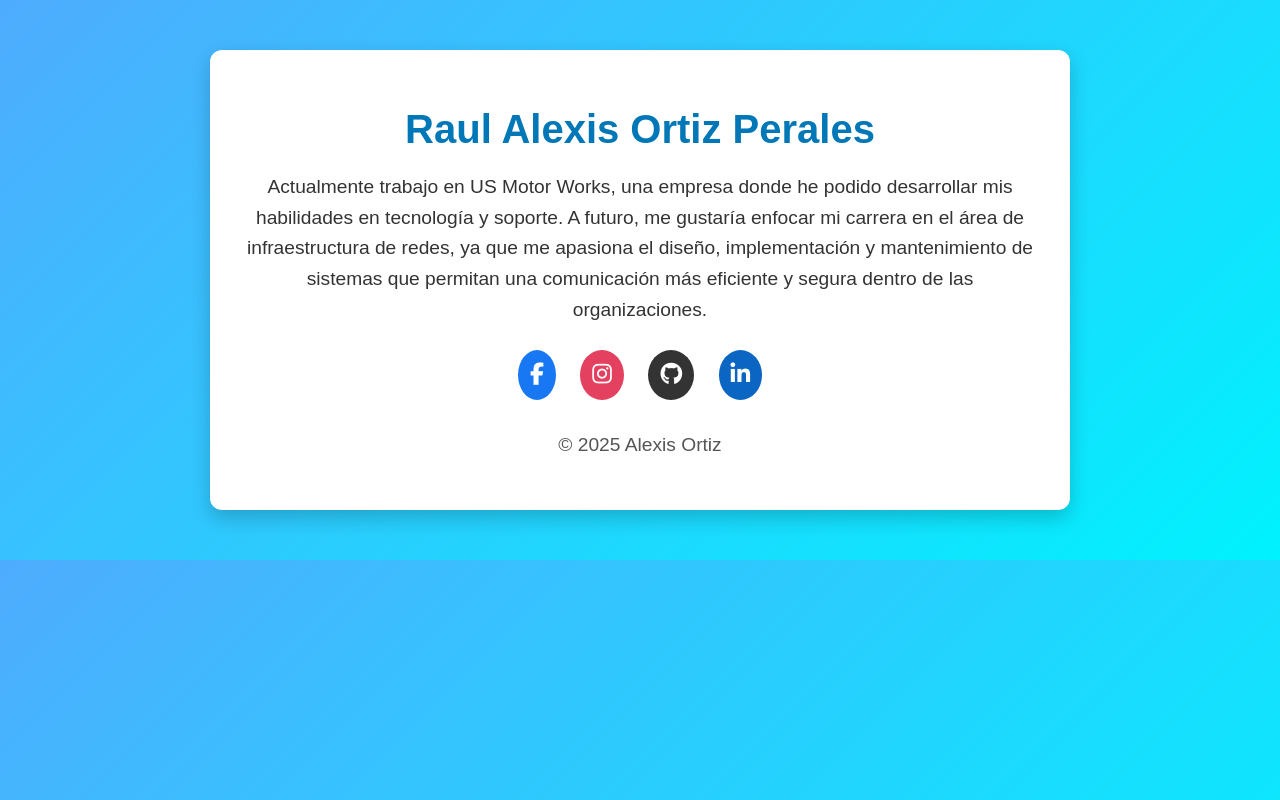
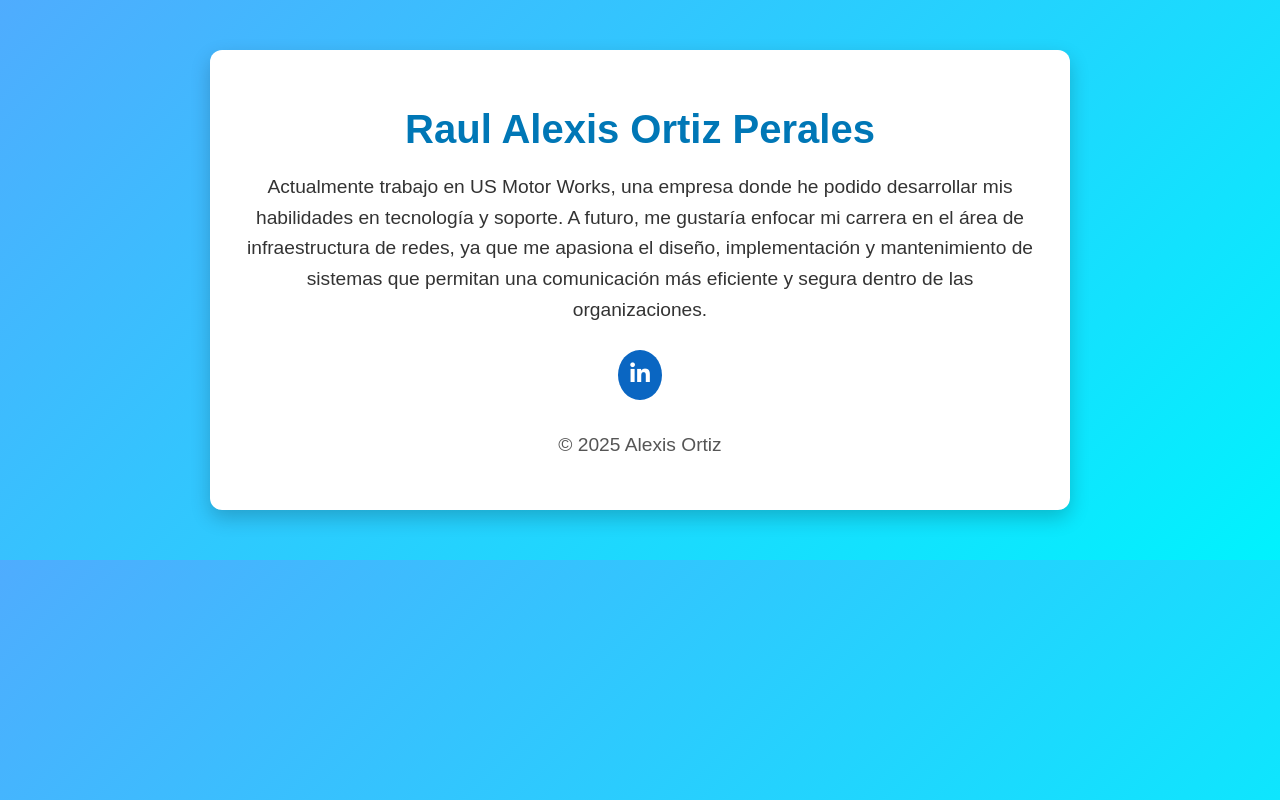
Before and after one commit to Alexxiss18/alexis-utsc.github.io, a plain HTML site: page index.html in a window 1280 px wide. Drawn offline with Linux system fonts and the light colour scheme.

Commit message:
Update index.html

```diff
--- a/index.html
+++ b/index.html
@@ -3,7 +3,7 @@
 <head>
     <meta charset="UTF-8">
     <meta name="viewport" content="width=device-width, initial-scale=1.0">
-    <title>Alexis Ortiz</title>
+    <title>Raul Alexis Ortiz Perales</title>
     <link rel="stylesheet" href="style.css">
     <!-- Iconos de redes (Font Awesome) -->
     <link rel="stylesheet" href="https://cdnjs.cloudflare.com/ajax/libs/font-awesome/6.5.0/css/all.min.css">
@@ -18,10 +18,7 @@
             <p>Actualmente trabajo en US Motor Works, una empresa donde he podido desarrollar mis habilidades en tecnología y soporte. A futuro, me gustaría enfocar mi carrera en el área de infraestructura de redes, ya que me apasiona el diseño, implementación y mantenimiento de sistemas que permitan una comunicación más eficiente y segura dentro de las organizaciones.</p>
 
             <div class="social-buttons">
-                <a href="https://facebook.com/" target="_blank" class="facebook"><i class="fab fa-facebook-f"></i></a>
-                <a href="https://instagram.com/" target="_blank" class="instagram"><i class="fab fa-instagram"></i></a>
-                <a href="https://github.com/" target="_blank" class="github"><i class="fab fa-github"></i></a>
-                <a href="https://www.linkedin.com/" target="_blank" class="linkedin"><i class="fab fa-linkedin-in"></i></a>
+                <a href="https://github.com/Alexxiss18" target="_blank" class="linkedin"><i class="fab fa-linkedin-in"></i></a>
             </div>
         </main>
 
```
